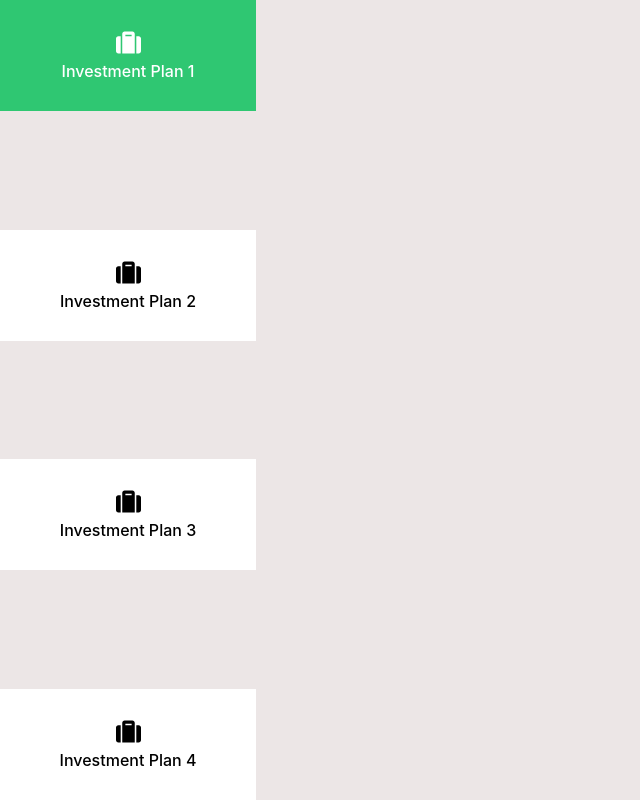
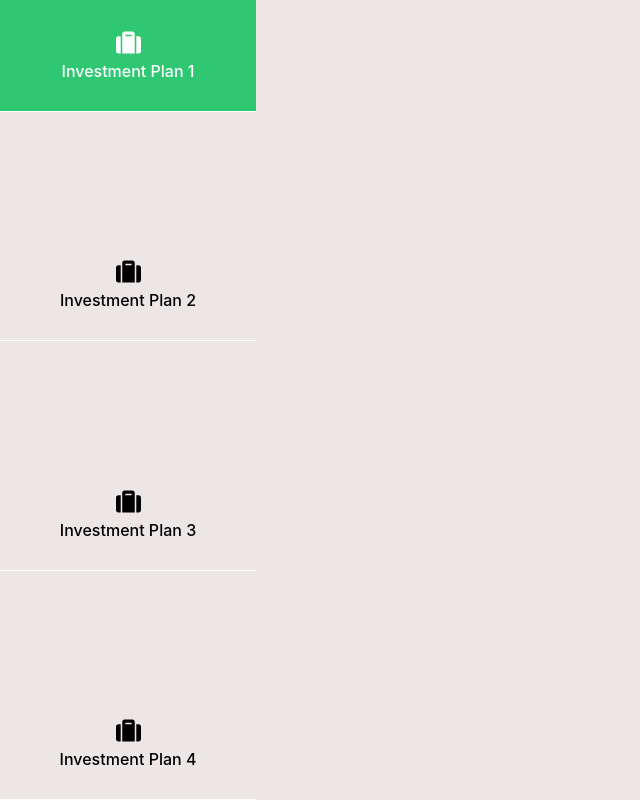
Before and after one commit to Zaibi727/Collection-of-Designs, a React (Create React App) app: page / in a window 1280 px wide. Shown: the whole page, without its empty margins (0-640 px from the left). Built offline with nearby package versions, Linux system fonts and the light colour scheme.

Commit message:
Update junenine.module.css

```diff
--- a/src/components/JuneNine/junenine.module.css
+++ b/src/components/JuneNine/junenine.module.css
@@ -19,7 +19,8 @@
     background-color: rgb(236, 230, 230);
 }
 .buttonportion{
-    background-color: rgb(255, 255, 255);
+    background-color: rgb(236, 230, 230);
+    border-bottom: 1px solid white;
     padding: 30px 0px;
 }
 .buttonportion:hover{
```
